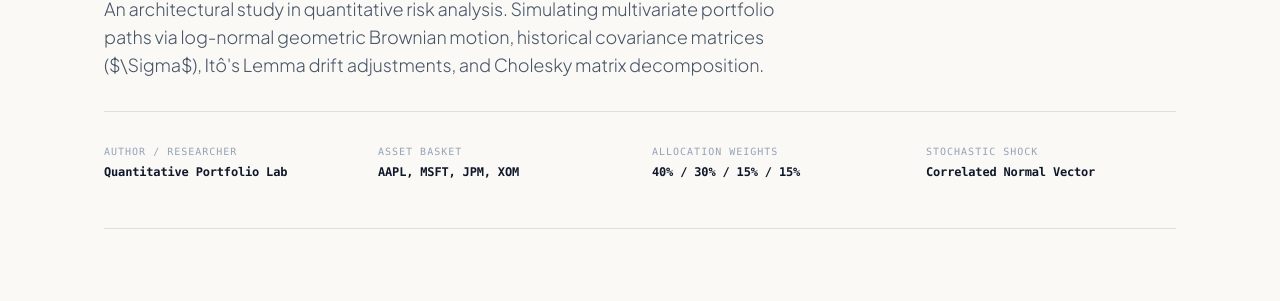
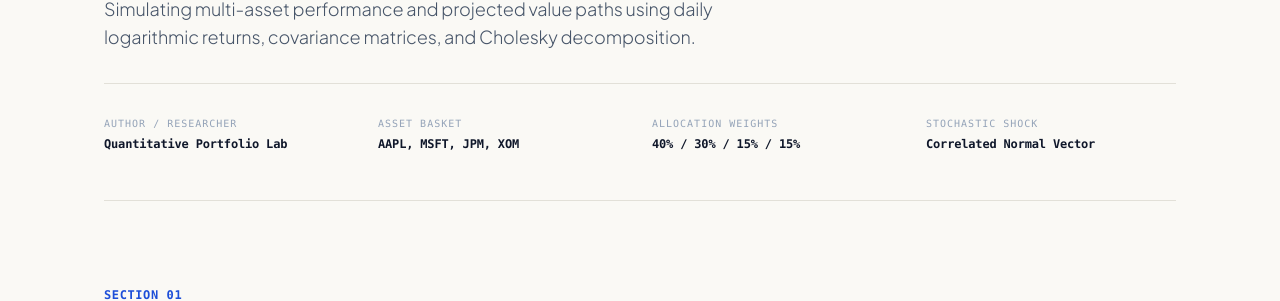
Before and after one commit to fjoridaselica-glitch/quant_funtime, a plain HTML site: page quantitative_portfolio_research.html in a window 1280 px wide. Shown: the part 348-649 px from the top of the page. Drawn offline with nearby package versions, Linux system fonts and the light colour scheme.

Commit message:
Update quantitative_portfolio_research.html

```diff
--- a/quantitative_portfolio_research.html
+++ b/quantitative_portfolio_research.html
@@ -3,7 +3,7 @@
 <head>
     <meta charset="UTF-8">
     <meta name="viewport" content="width=device-width, initial-scale=1.0">
-    <title>Stochastic Capital Trajectories — Quantitative Portfolio Research</title>
+    <title>Monte Carlo Portfolio Simulation</title>
 
     <!-- Tailwind CSS -->
     <script src="https://cdn.tailwindcss.com"></script>
@@ -133,7 +133,7 @@
                     Stochastic Capital Trajectories: <span class="italic font-light text-slate-700">Multi-Asset Monte Carlo Framework</span>
                 </h1>
                 <p class="text-base md:text-lg text-slate-600 max-w-2xl font-light leading-relaxed">
-                    An architectural study in quantitative risk analysis. Simulating multivariate portfolio paths via log-normal geometric Brownian motion, historical covariance matrices ($\Sigma$), It&ocirc;'s Lemma drift adjustments, and Cholesky matrix decomposition.
+                     Simulating multi-asset performance and projected value paths using daily logarithmic returns, covariance matrices, and Cholesky decomposition.
                 </p>
             </div>
 
```
